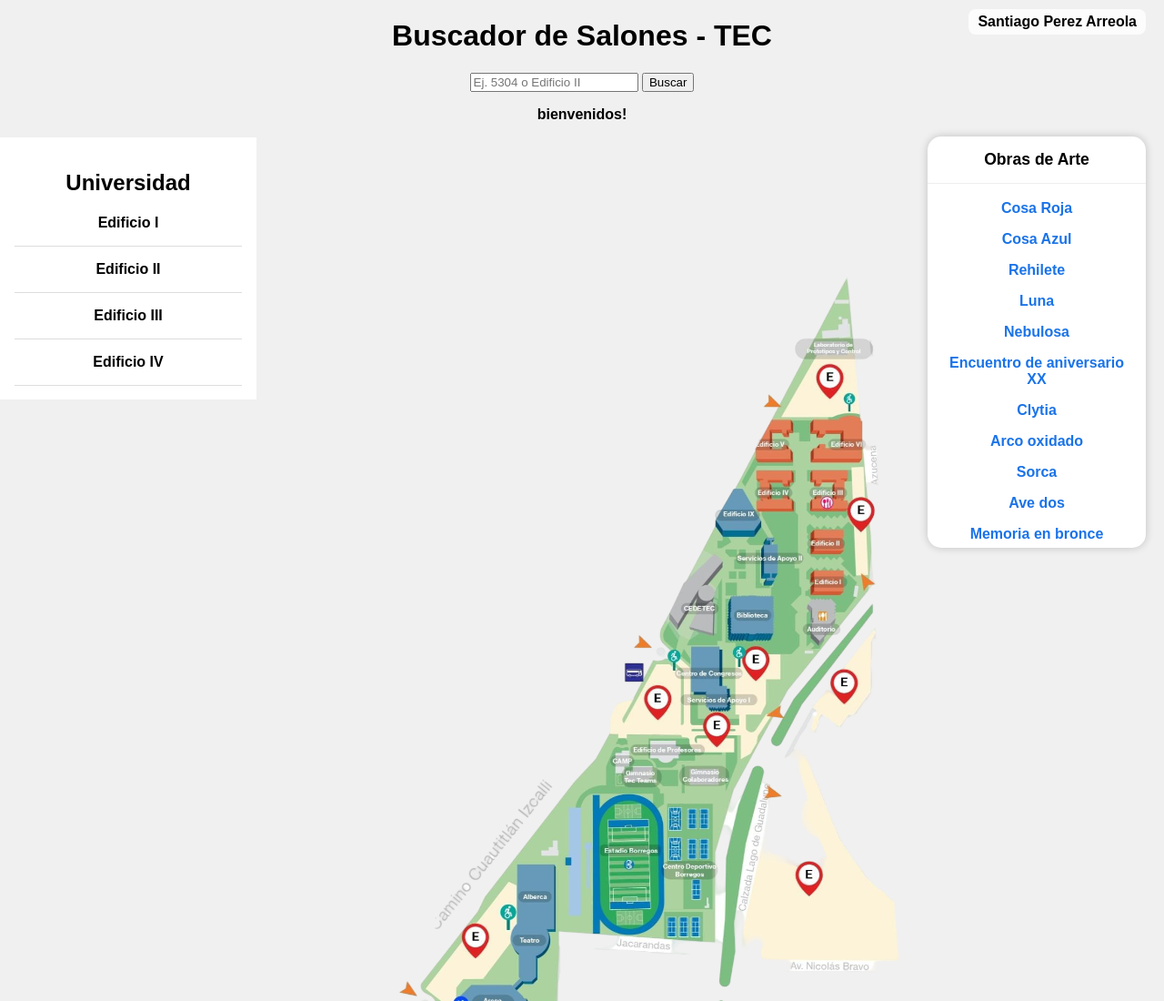
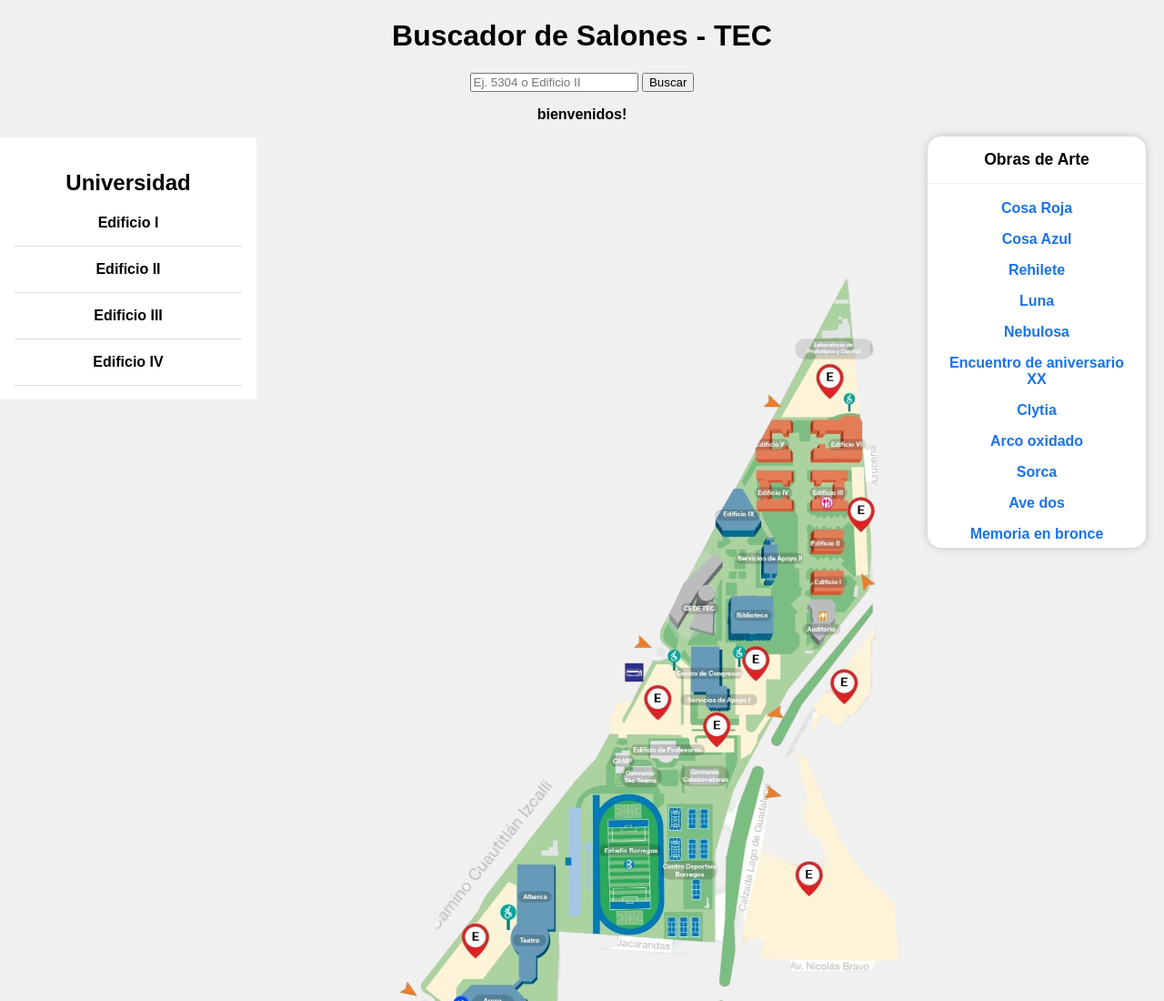
Before and after one commit to Santi2844/Santi2844.github.io, a plain HTML site: page index.html in a window 1280 px wide. Shown: the top 1100 px of the page at 91% size. Drawn offline with Linux system fonts and the light colour scheme.

Commit message:
Update index.html

```diff
--- a/index.html
+++ b/index.html
@@ -112,7 +112,6 @@
 </head>
 
 <body>
-<div id="nombreUsuario">Santiago Perez Arreola</div>
 
 
   <h1>Buscador de Salones - TEC</h1>
```
